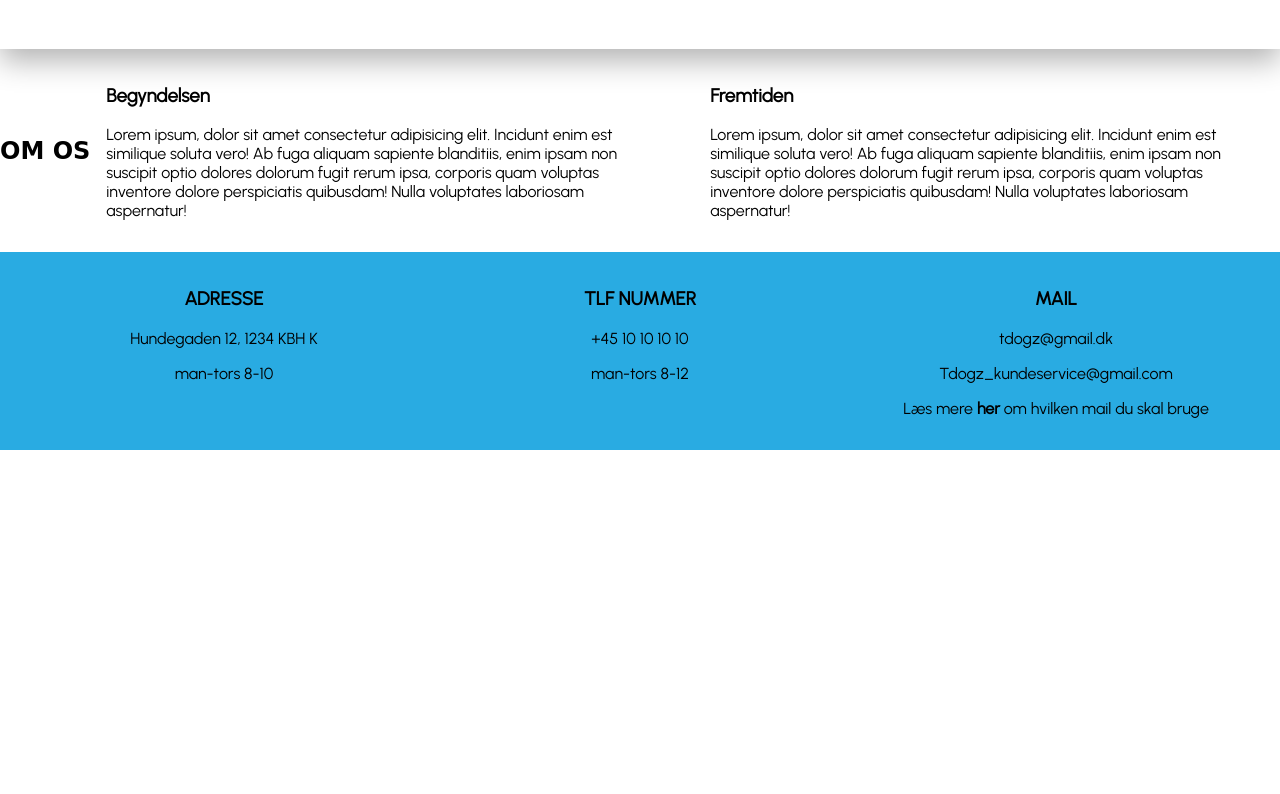
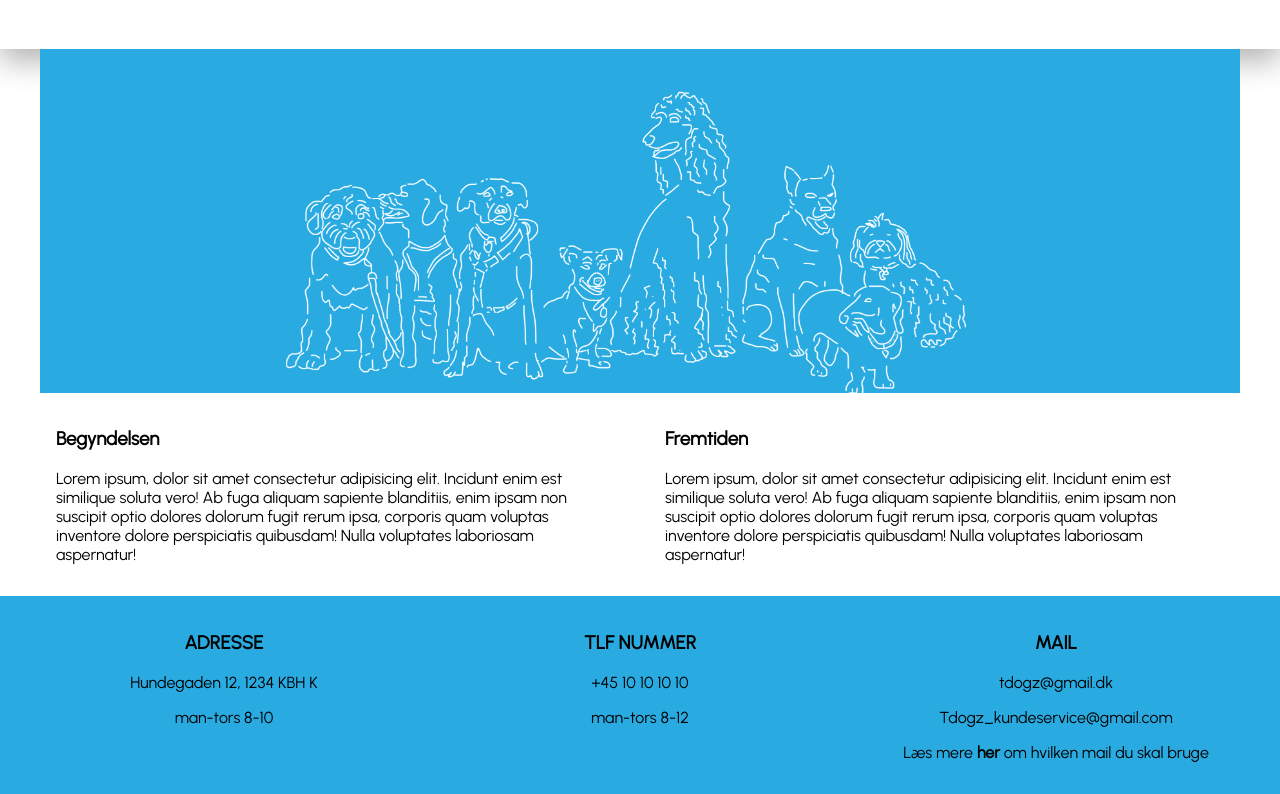
Before and after one commit to Anne6x24/hund1, a plain HTML site: page omos.html in a window 1280 px wide. Shown: the part 123-917 px from the top of the page. Before the commit the page ends 800 px from the top, so only its background shows below. Drawn offline with Linux system fonts and the light colour scheme; a web font is replaced by a local one.

Commit message:
content center

```diff
--- a/omos.html
+++ b/omos.html
@@ -13,21 +13,54 @@
     <link rel="stylesheet" href="style.css" />
     <title>Document</title>
     <style>
+
+      * {
+        box-sizing: border-box;
+      }
       #box {
         background-color: var(--primary);
       }
 
+      img {
+        min-width: 60%;
+        display: grid;
+        grid-column: 3;
+
+      }
+
+      h2 {
+        text-align: center;
+      }
+
+
+
+      /* underoverskrifter i colonner  */
       @media (min-width: 780px) {
-        #omos .section_wrapper {
+        #section2 .section_wrapper {
           display: grid;
           grid-template-columns: 1fr 1fr;
           grid-gap: 50px;
         }
 
-        #omos .col {
+        #section2 .col {
           display: flex;
           flex-direction: column;
           justify-content: space-between;
+        }
+
+        .hunde img {
+          max-width: 60%;
+          display: block;
+          margin-left: auto;
+          margin-right: auto;
+          width: 50%;
+        }
+
+        .kasse {
+          background-color: #29abe2;
+          display: grid;
+          grid-column: 2;
+
         }
 
       }
@@ -55,12 +88,21 @@
     </header>
 
     <main>
-      <h2>OM OS</h2>
 
 
 
 
-<section id="omos">
+      <div class="kasse">
+        <div class="hunde">
+          <img src="svg/hunde_flok.png" alt="">
+        </div>
+
+      </div>
+
+
+
+
+<section id="section2">
 <div class ="section_wrapper">
   <div class="col">
     <div class="top">
@@ -88,46 +130,6 @@
 </section>
 
 
-
-
-
-
-      <!-- <section id="section1">
-        <div class ="section_wrapper">
-          <article>
-        <h3>Begyndselsen</h3>
-        <p>Lorem ipsum, dolor sit amet consectetur adipisicing elit.
-          Incidunt enim est similique soluta vero! Ab fuga aliquam sapiente blanditiis,
-          enim ipsam non suscipit optio dolores dolorum fugit rerum ipsa,
-          corporis quam voluptas inventore dolore perspiciatis quibusdam!
-          Nulla voluptates laboriosam aspernatur!</p>
-        </article>
-      </div>
-      <div class ="section_wrapper">
-        <article>
-          <h3>fremtid</h3>
-          <p>Lorem ipsum, dolor sit amet consectetur adipisicing elit.
-            Incidunt enim est similique soluta vero! Ab fuga aliquam sapiente blanditiis,
-            enim ipsam non suscipit optio dolores dolorum fugit rerum ipsa,
-            corporis quam voluptas inventore dolore perspiciatis quibusdam!
-            Nulla voluptates laboriosam aspernatur!</p>
-          </article>
-        </div>
-
-      </section> -->
-
-      <!-- <section id="section2">
-        <div class ="section_wrapper">
-          <article>
-        <h3>fremtid</h3>
-        <p>Lorem ipsum, dolor sit amet consectetur adipisicing elit.
-          Incidunt enim est similique soluta vero! Ab fuga aliquam sapiente blanditiis,
-          enim ipsam non suscipit optio dolores dolorum fugit rerum ipsa,
-          corporis quam voluptas inventore dolore perspiciatis quibusdam!
-          Nulla voluptates laboriosam aspernatur!</p>
-        </article>
-        </div>
-      </section> -->
     </main>
     <script src="burgermenu.js"></script>
   </body>
```
Also changed, not shown: SVG/hunde_flok.png (added), SVG/splashbillede.svg (added), 2 other files.
